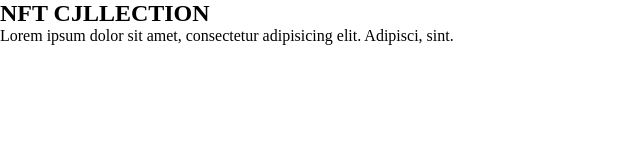
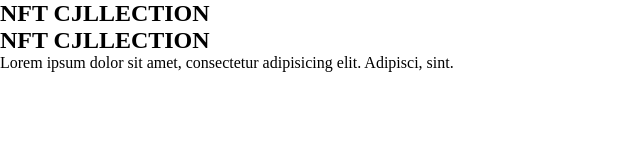
Before and after one commit to zakirovanargiz17/sass2, a plain HTML site: page index.html in a window 1280 px wide. Shown: the whole page, without its empty margins (0-640 px from the left). Drawn offline with Linux system fonts and the light colour scheme.

```diff
--- a/index.html
+++ b/index.html
@@ -41,6 +41,7 @@
     <div>
         <div>
             <h1>NFT CJLLECTION</h1>
+            <h1>NFT CJLLECTION</h1>
             <p>Lorem ipsum dolor sit amet, consectetur adipisicing elit. Adipisci, sint.</p>
         </div>
     </div>
```
